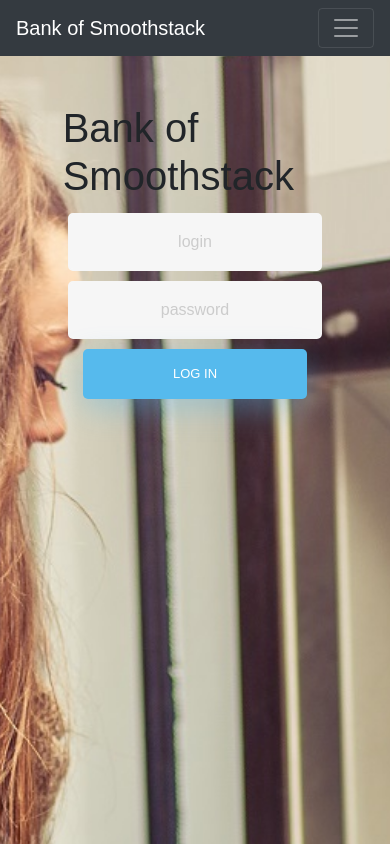
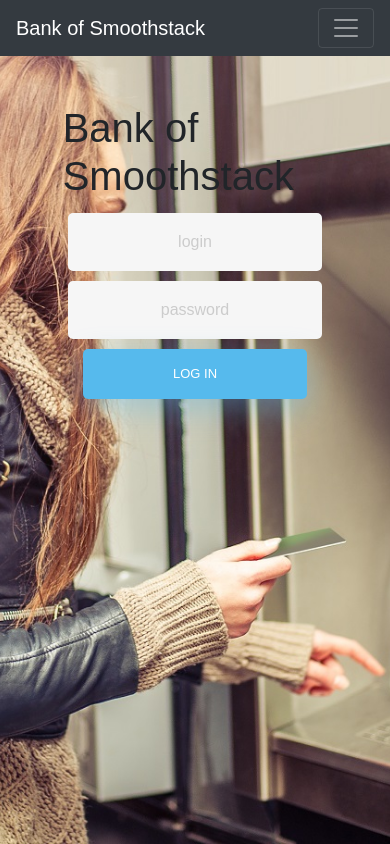
Before and after one commit to SSOrphans/boss-admin-ui, a React (Create React App) app: page /home in a window 390 px wide. Shown: the top 844 px of the page. Built offline with nearby package versions, Linux system fonts and the light colour scheme.

Commit message:
SSOR-251 Added media query for margin top

```diff
--- a/src/App.css
+++ b/src/App.css
@@ -5,7 +5,7 @@ html{
 
 .bg {
     background-image: url("./assets/bankground.jpeg");
-    min-height: 1400px;
+    min-height: 100vh;
     background-position: top;
     background-repeat: no-repeat;
     background-size: cover;
--- a/src/app/features/home/components/LoginComponent.css
+++ b/src/app/features/home/components/LoginComponent.css
@@ -282,6 +282,7 @@ input[type=text]::placeholder {
 }
 
 .login-component {
+    margin-top: 10%;
     margin-left: 5%;
     margin-right: 5%;
 }
```
